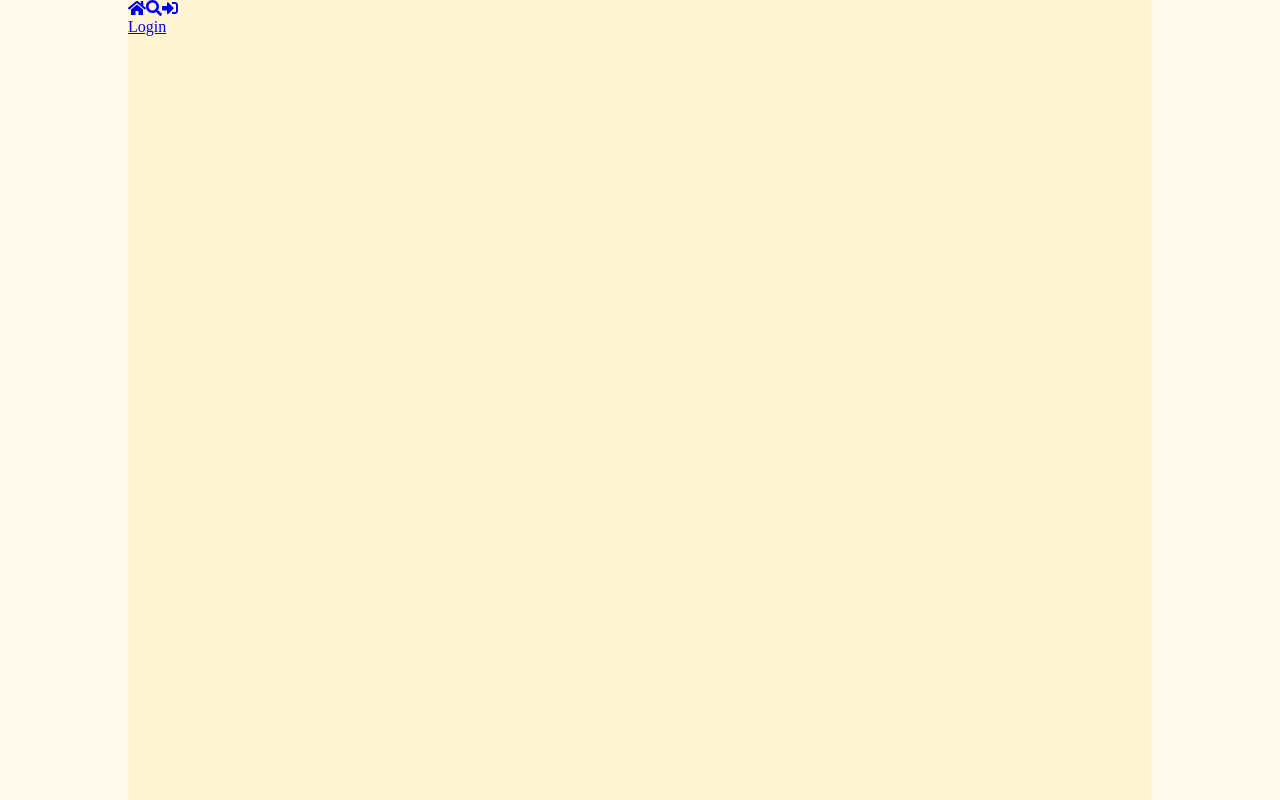
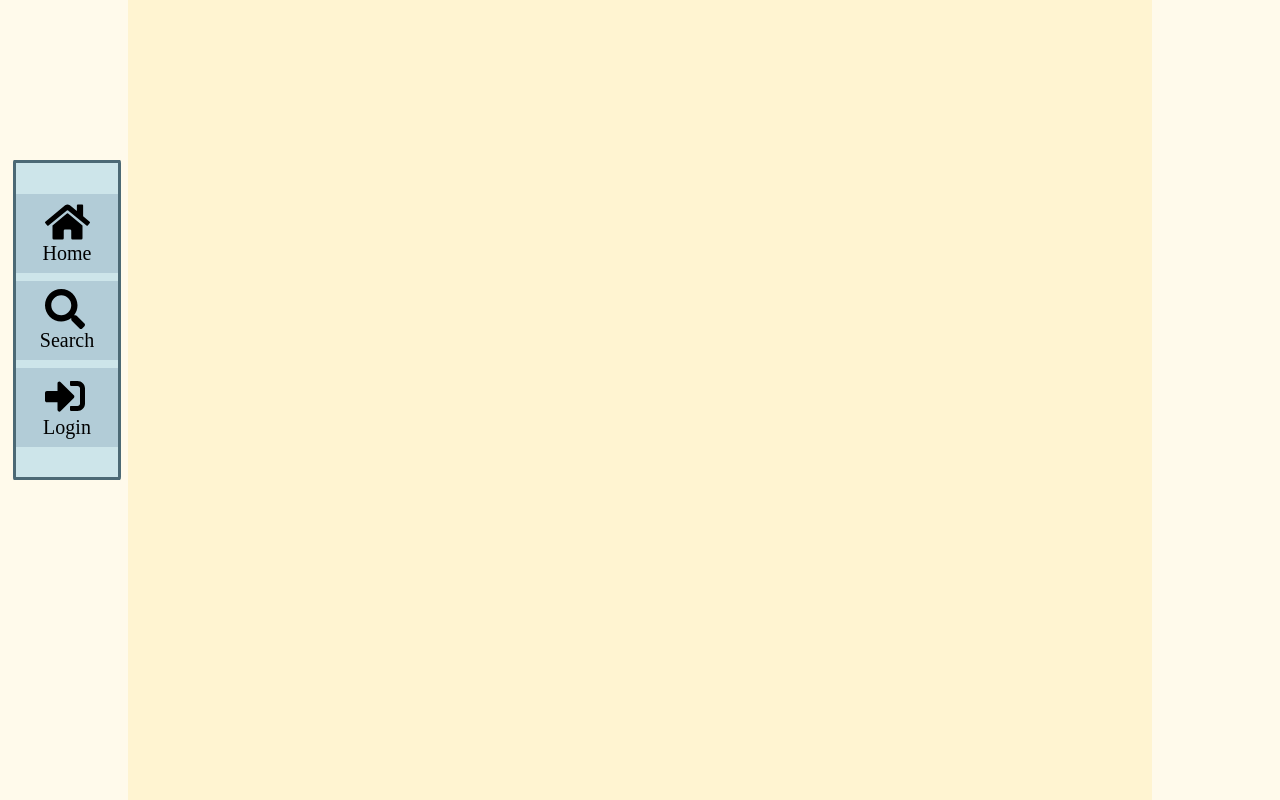
Before and after one commit to x-wyz/os-directory, a React (Create React App) app: page /profile in a window 1280 px wide. Built offline with nearby package versions, Linux system fonts and the light colour scheme.

Commit message:
navbar styling

```diff
--- a/src/components/navbar/navbar.css
+++ b/src/components/navbar/navbar.css
@@ -0,0 +1,19 @@
+.navbar {
+	position: fixed;
+	top: 20%;
+	left: 1%;
+	display: flex;
+	flex-direction: column;
+	justify-content: center;
+	align-items: center;
+	min-width: 50px;
+	background: var(--color-mist-secondary);
+	padding: 0.5em 0;
+	height: 320px;
+	border-radius: 1%;
+	border: 3px solid var(--color-mist-quaternary);
+}
+
+.nav-item-text {
+	font-size: 20px;
+}
--- a/src/components/navbar/navbar.js
+++ b/src/components/navbar/navbar.js
@@ -13,7 +13,7 @@ class Navbar extends Component {
 	render(){
 		return (
 			<div className="navbar">
-				<NavigationLink icon={faHome} link="/" iconClass="home-ico" text="Home" />
+				<NavigationLink icon={faHome} link="/home" iconClass="home-ico" text="Home" />
 				<NavigationLink icon={faSearch} link="/search" iconClass="search-ico" text="Search" />
 				{
 					this.props.user
@@ -22,10 +22,10 @@ class Navbar extends Component {
 						<NavigationLink icon={faComments} link="/messages" iconClass="message-ico" text="Messages" />
 						<NavigationLink icon={faProjectDiagram} link="/project" iconClass="project-ico" text="Userprojects" />
 						<NavigationLink icon={faUser} link="/profile" iconClass="profile-ico" text="Profile" />
-						<NavigationLink icon={signOut} text="Sign out" link="/" iconClass="signout-ico" addText={true} />
+						<NavigationLink icon={signOut} text="Sign out" link="#" iconClass="signout-ico" addText={true} />
 					</React.Fragment>
 					:
-					<NavigationLink icon={signIn} text="Login" link="/" iconClass="signin-ico" addText={true} />
+					<NavigationLink icon={signIn} text="Login" link="#" iconClass="signin-ico" addText={true} />
 				}
 			</div>
 		)
--- a/src/components/navigationlink/navigationlink.css
+++ b/src/components/navigationlink/navigationlink.css
@@ -0,0 +1,32 @@
+.navigation-link {
+	color: black;
+	display: block;
+	width: 100%;
+	display: flex;
+	text-decoration: none;
+	flex-direction: column;
+	padding: 0.2em 0.6em;
+	margin: 0.1em 0;
+	font-size: 40px;
+	text-align: center;
+	background: var(--color-mist);
+	transition: 0.2s background;
+}
+
+.navigation-link:hover {
+	background: var(--color-mist-tertiary);
+}
+
+.current-nav {
+	color: white;
+	background: var(--color-mist-quaternary);
+}
+
+.current-nav:hover {
+	background: var(--color-mist-quaternary);
+}
+
+.nav-item-icon {
+	position: relative;
+	left: 5px;
+}
--- a/src/components/navigationlink/navigationlink.js
+++ b/src/components/navigationlink/navigationlink.js
@@ -5,15 +5,14 @@ import './navigationlink.css';
 import { Link, useLocation } from 'react-router-dom';
 import { FontAwesomeIcon } from "@fortawesome/react-fontawesome";
 
-function NavigationLink({ icon, text, addText, link, iconClass, onClick }){
+function NavigationLink({ icon, text, link, iconClass, onClick }){
 	const location = useLocation().pathname.split('/')[1].search(text.toLowerCase());
-	console.log(location)
 
 	return (
 		<Link className={`navigation-link ${location !== -1 ? 'current-nav' : null}`} to={link} onClick={onClick}>
 			<FontAwesomeIcon className={`nav-item-icon ${iconClass}`} icon={icon} />
 			{
-				addText ? <p className="nav-item-text">{text}</p> : null
+				text ? <p className="nav-item-text">{text}</p> : null
 			}
 		</Link>
 	)
--- a/src/index.css
+++ b/src/index.css
@@ -1,6 +1,31 @@
 :root {
 	--bg-color: #fffaeb;
 	--bg-color-content: #fff4d1;
+
+  --color-light-blue: rgb(194,214,234);
+  --color-light-blue-secondary: rgb(207,227,238);
+  --color-light-blue-tertiary: rgb(181, 205, 230);
+
+  --color-mist: rgb(178,204,215);
+  --color-mist-secondary:rgb(205,229,234);
+  --color-mist-tertiary: rgb(174, 199, 209);
+  --color-mist-quaternary: rgb(76, 105, 117);
+
+  --color-tacao: #e8b37d;
+  --color-tacao-secondary: #e3bc94;
+
+  --color-dark-blue: rgb(71,124,179);
+  --color-dark-blue-secondary: rgb(92,152,214);
+
+  --color-green: rgb(4, 105, 4);
+
+  --small-increment: 0.4em;
+  --medium-increment: 0.8em;
+  --standard-increment: 1.4em;
+
+  --base-color-turquoise: rgb(18 97 105);
+
+  --blueish-white: rgb(237, 248, 252);
 }
 
 /* CSS Reset */
```
Also changed, not shown: 1 other file (tests, documents, lock files or other folders).
